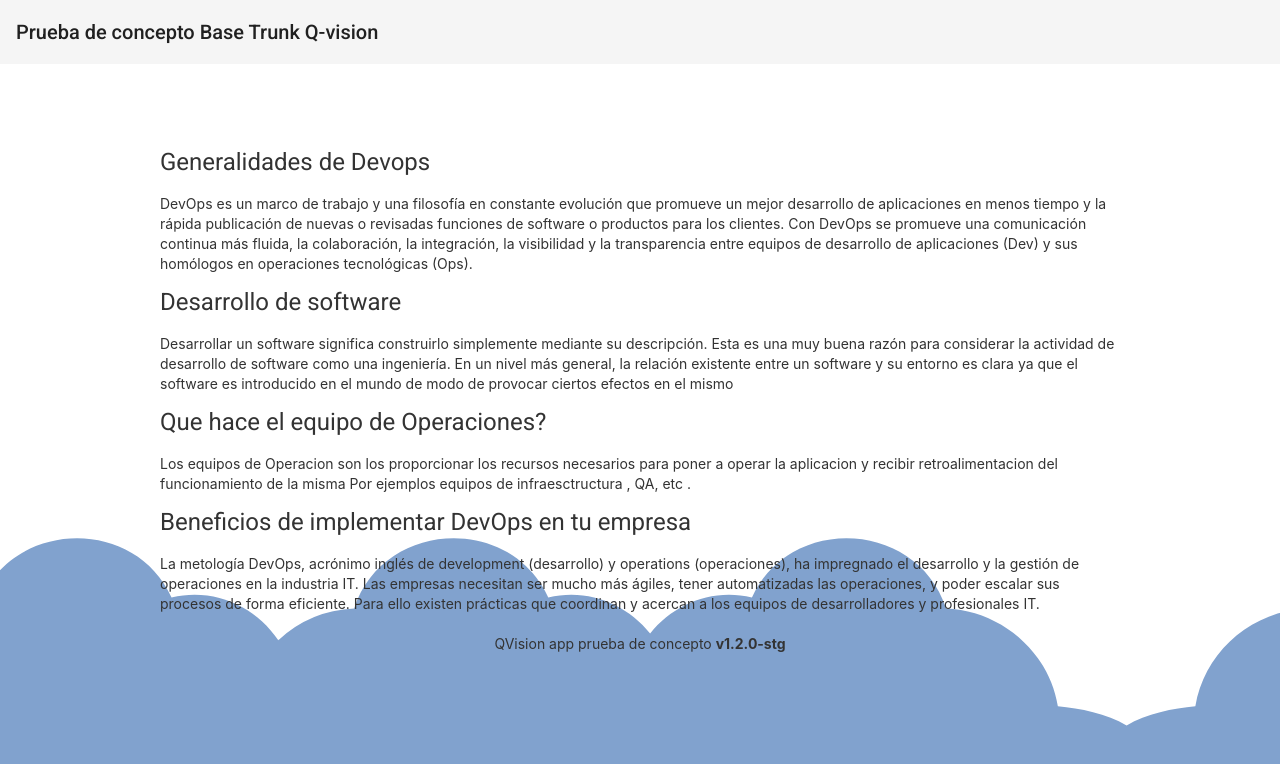
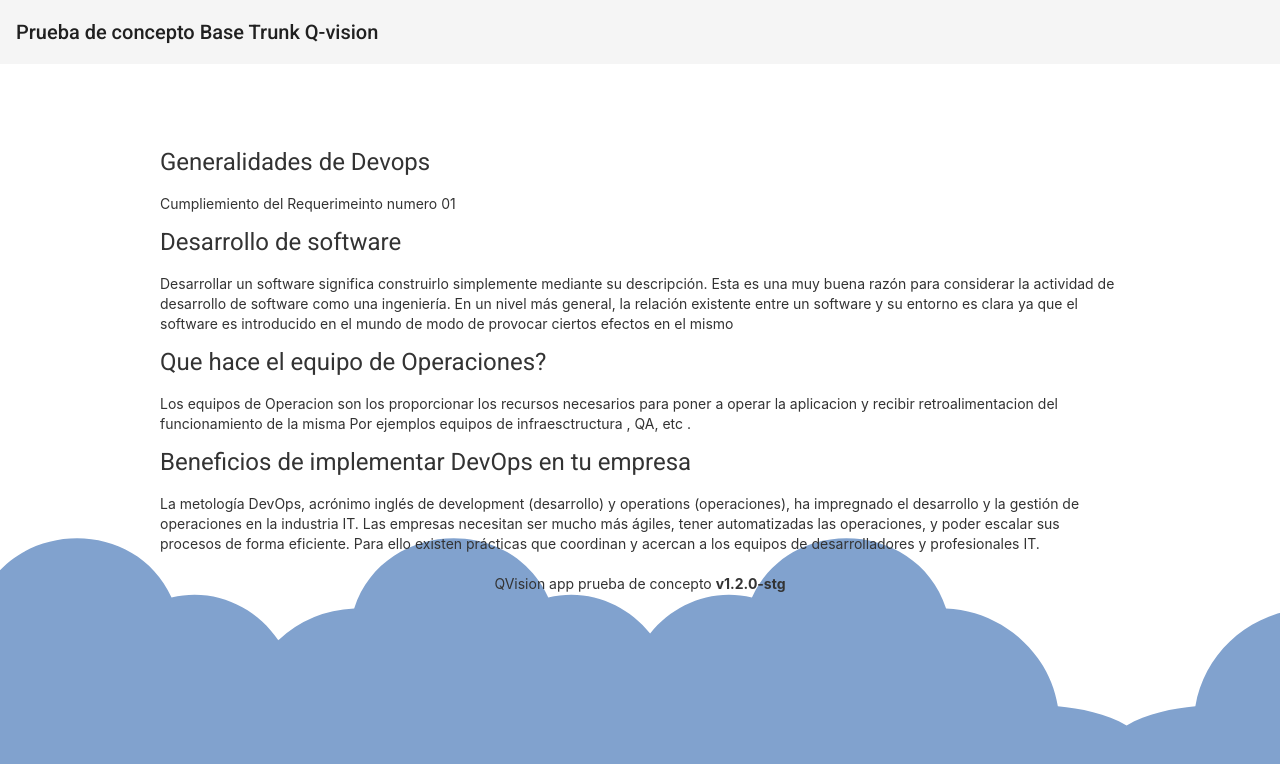
Before and after one commit to DCastroQV/Prueba-de-concepto, an Angular app: page / in a window 1280 px wide. Shown: the top 764 px of the page. Built offline with nearby package versions, Linux system fonts and the light colour scheme.

Commit message:
se implementa el requerimeinto RQ-01

```diff
--- a/src/app/hola-nundo/hola-nundo.component.html
+++ b/src/app/hola-nundo/hola-nundo.component.html
@@ -2,13 +2,7 @@
 <div>
     <h1>Generalidades de Devops</h1>
     <p>
-        DevOps es un marco de trabajo y una filosofía en constante evolución que promueve un mejor desarrollo de
-        aplicaciones en menos tiempo y la rápida publicación de nuevas o revisadas funciones de software o productos
-        para los clientes.
-
-        Con DevOps se promueve una comunicación continua más fluida, la colaboración, la integración, la visibilidad y
-        la transparencia entre equipos de desarrollo de aplicaciones (Dev) y sus homólogos en operaciones tecnológicas
-        (Ops).
+        Cumpliemiento del Requerimeinto numero 01
     </p>
 </div>
 
```
